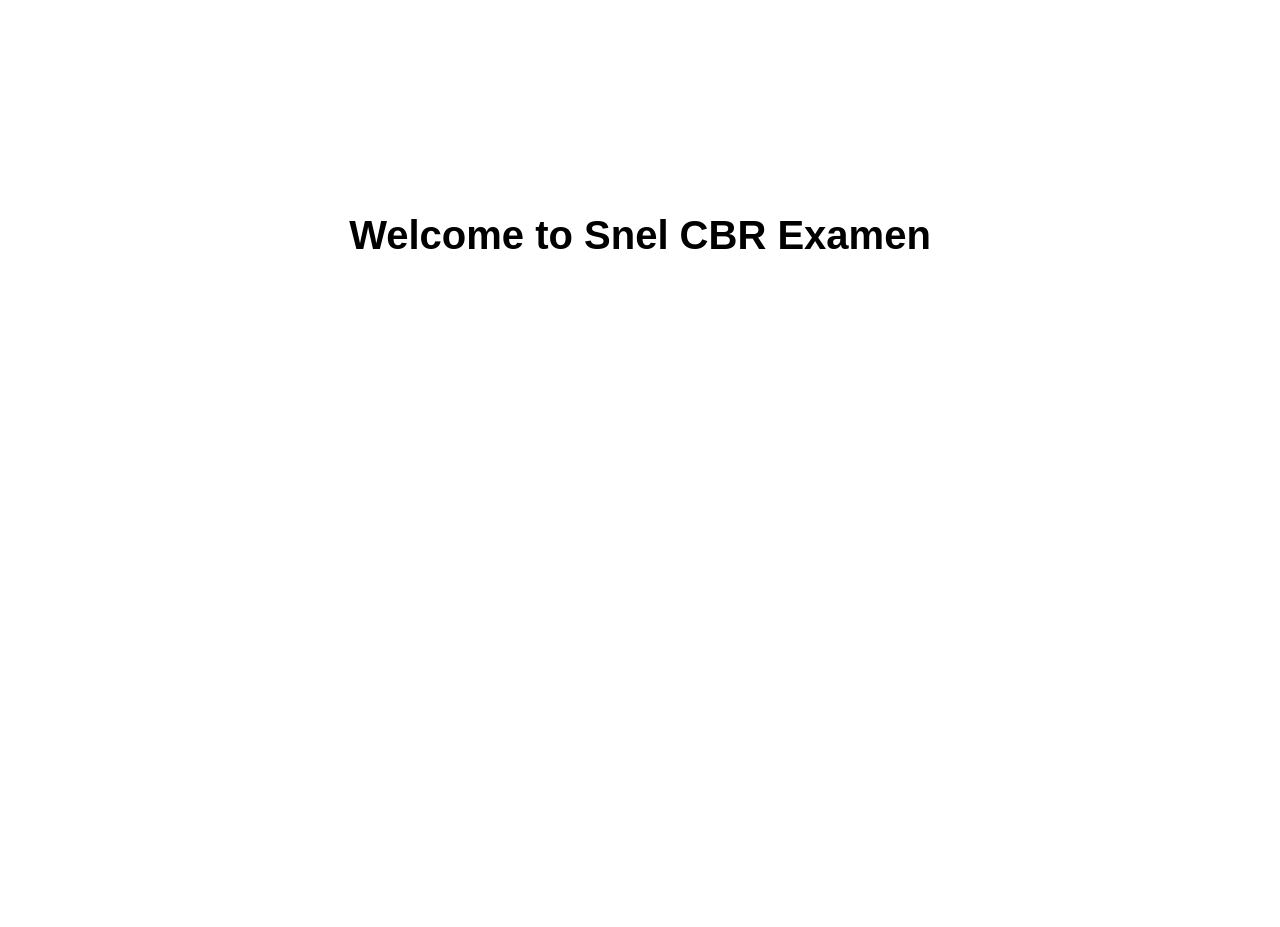
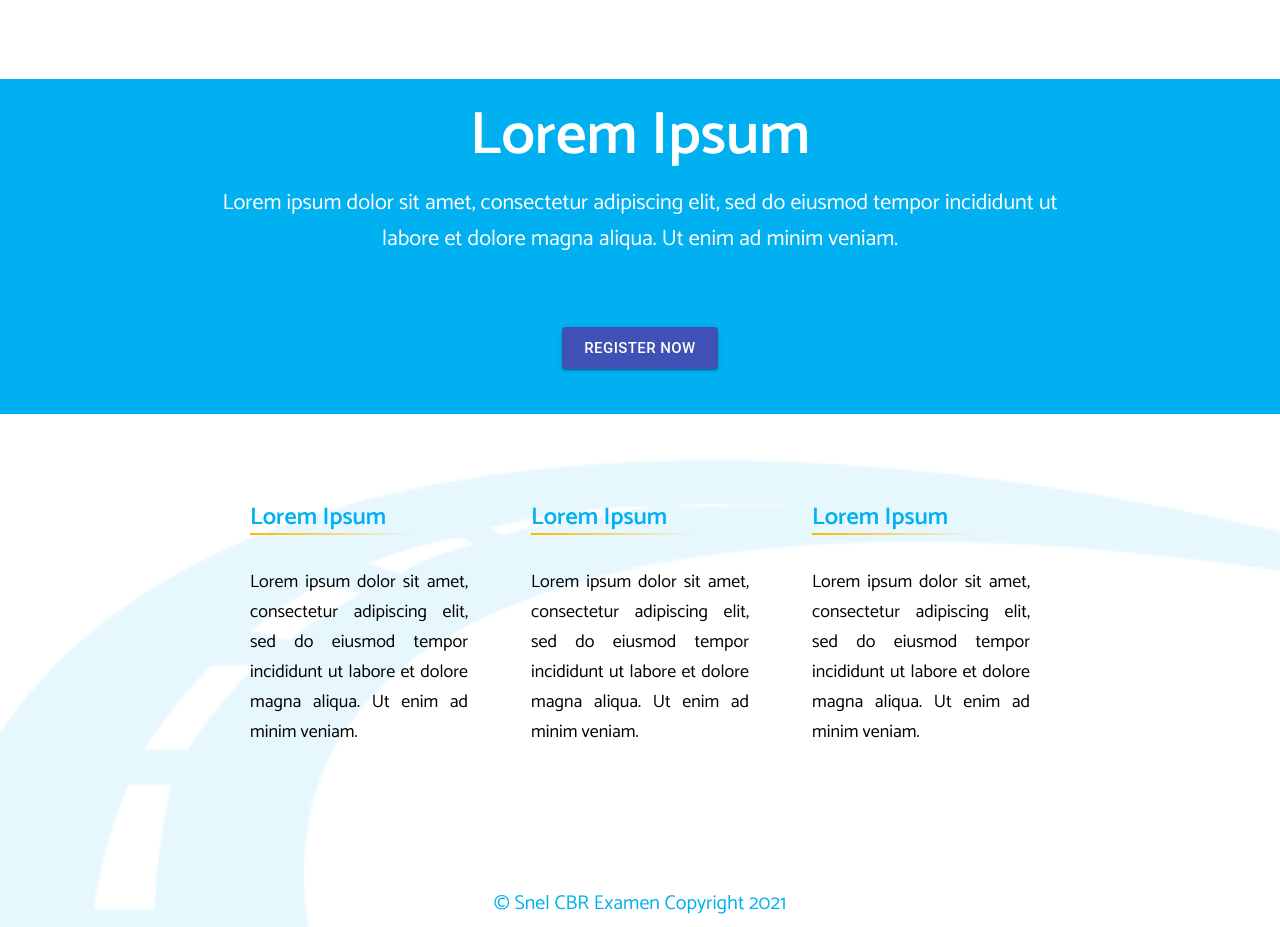
Before and after one commit to uaiuaief/dutch-driving-tests, a React (Create React App) app in the folder frontend/: page / in a window 1280 px wide. Before the commit the page ends 800 px from the top, so only its background shows below. Built offline with nearby package versions, Linux system fonts and the light colour scheme; no server answers; a web font is replaced by a local one.

Commit message:
finished landing page

```diff
--- a/frontend/src/App.js
+++ b/frontend/src/App.js
@@ -5,19 +5,8 @@ import LoginPage from './Components/Pages/LoginPage'
 import SignupPage from './Components/Pages/SignupPage'
 import ForgotPasswordPage from './Components/Pages/ForgotPasswordPage'
 import ResetPasswordPage from './Components/Pages/ResetPasswordPage'
+import HomePage from './Components/Pages/HomePage'
 import Navbar from './Components/Navbar'
-
-const HomePage = () => (
-  <div style={{
-    textAlign: "center",
-    marginTop: "150px",
-    font: "20px sans-serif",
-  }}>
-    <h1>
-      Welcome to Snel CBR Examen
-    </h1>
-  </div>
-)
 
 function App() {
   return (
--- /dev/null
+++ b/frontend/src/Assets/HomePage.css
@@ -0,0 +1,82 @@
+#home-page {
+    background: url('./images/background.png') no-repeat;
+    background-size: cover;
+    background-position-y: 380px;
+    background-attachment: fixed;
+}
+
+#home-page .banner {
+    margin-top: 16px;
+    padding-top: 8px;
+    color: white;
+    background-color: #00B0F0;
+    text-align: center;
+    height: 335px;
+}
+
+#home-page .banner h1 {
+    font-size: 60px;
+    font-weight: 700;
+}
+
+#home-page .banner p {
+    font-size: 22px;
+    line-height: 36px;
+    width: 850px;
+    margin: auto;
+}
+
+#home-page .banner .btn {
+    margin-top: 70px;
+}
+
+#home-page .content {
+}
+
+#home-page .content .flex {
+    width: 780px;
+    margin: auto;
+    margin-top: 84px;
+    display: flex;
+}
+
+#home-page .content .flex .block {
+    width: 220px;
+}
+
+#home-page .content .flex .block:not(:last-child) {
+    margin-right: 63px;
+
+}
+
+#home-page .content .flex .block h1 {
+    color: #00B0F0;
+    margin-bottom: 30px;
+    position: relative;
+}
+
+#home-page .content .flex .block h1::after {
+    position: absolute;
+    bottom: 2px;
+    content: "";
+    display: block;
+    width: 160px;
+    height: 2px;
+    background-image: linear-gradient(to right, rgba(255, 182, 0, 1), rgba(255, 182, 0, 0.03));
+
+}
+
+#home-page .content .flex .block p {
+    font-size: 18px;
+    line-height: 30px;
+    display: flex;
+    text-align: justify;
+}
+
+#home-page .footer {
+    font-size: 20px;
+    margin-top: 140px;
+    padding-bottom: 7px;
+    text-align: center;
+    color: #00B0F0;
+}
--- a/frontend/src/Assets/InstructorDashboard.css
+++ b/frontend/src/Assets/InstructorDashboard.css
@@ -70,7 +70,7 @@
     background-color: #ddd;
     border-radius: 15px;
     padding: 4px 1rem;
-    width: 80px;
+    width: 120px;
     font-weight: bold;
 }
 
--- a/frontend/src/Assets/SignupPage.css
+++ b/frontend/src/Assets/SignupPage.css
@@ -11,7 +11,8 @@
 
 #signup-page .header .cbr-icon-container {
     position: relative;
-    width: 109px;
+    max-width: 109px;
+    min-width: 109px;
     height: 177px;
     background-color: #0588f0;
 }
@@ -19,7 +20,7 @@
 #cbr-icon {
     position: absolute;
     bottom: 10px;
-    left: 6px;
+    left: 10px;
 }
 
 #cloud-lock-icon {
@@ -92,8 +93,16 @@
     margin-right: 40px;
 }
 
+#signup-form .button-container {
+    margin-top: 25px;
+}
+
 #signup-form .btn {
-    margin-top: 30px;
+    margin-top: 25px;
+}
+
+#signup-form .btn:nth-of-type(2) {
+    margin-left: 30px;
 }
 
 #signup-form h2.encrypted {
--- a/frontend/src/Components/Forms/SignupForm.js
+++ b/frontend/src/Components/Forms/SignupForm.js
@@ -188,7 +188,7 @@ const StepOne = ({ values, handleClickShowPassword, handleMouseDownPassword, nex
                             />
                         </div>
                     </div>
-                    <Box mt={"2.0rem"}>
+                    <Box className="button-container">
                         <Button
                             className="btn"
                             size="large"
@@ -299,7 +299,7 @@ const StepTwo = ({ values, handleClickShowPassword, handleMouseDownPassword, pre
                             />
                         </div>
                     </div>
-                    <Box mt={"2.0rem"}>
+                    <Box className="button-container">
                         <Button
                             onClick={() => {
                                 setParentState({
--- /dev/null
+++ b/frontend/src/Components/Pages/HomePage.js
@@ -0,0 +1,63 @@
+import React, { Component } from 'react';
+import Button from '@material-ui/core/Button'
+import "../../Assets/HomePage.css"
+
+
+class HomePage extends Component {
+    render() {
+        return (
+            <section id="home-page">
+                <div className="banner">
+                    <h1>Lorem Ipsum</h1>
+                    <p>
+                        Lorem ipsum dolor sit amet,
+                        consectetur adipiscing elit, sed do eiusmod tempor incididunt
+                        ut labore et dolore magna aliqua. Ut enim ad minim veniam.
+                    </p>
+                    <Button
+                        className="btn"
+                        size="large"
+                        variant="contained"
+                        color="primary"
+                        type="submit"
+                    >
+                        Register Now
+                    </Button>
+                </div>
+                <div className="content">
+                    <div className="flex">
+                        <div className="block">
+                            <h1>Lorem Ipsum</h1>
+                            <p>
+                                Lorem ipsum dolor sit amet,
+                                consectetur adipiscing elit, sed do eiusmod tempor incididunt ut labore
+                                et dolore magna aliqua. Ut enim ad minim veniam.
+                            </p>
+                        </div>
+                        <div className="block">
+                        <h1>Lorem Ipsum</h1>
+                        <p>
+                            Lorem ipsum dolor sit amet,
+                            consectetur adipiscing elit, sed do eiusmod tempor incididunt ut labore
+                            et dolore magna aliqua. Ut enim ad minim veniam.
+                        </p>
+                        </div>
+                        <div className="block">
+                            <h1>Lorem Ipsum</h1>
+                            <p>
+                                Lorem ipsum dolor sit amet,
+                                consectetur adipiscing elit, sed do eiusmod tempor incididunt ut labore
+                                et dolore magna aliqua. Ut enim ad minim veniam.
+                            </p>
+                        </div>
+                    </div>
+                    <div className="footer">
+                        © Snel CBR Examen Copyright 2021
+                    </div>
+                </div>
+            </section>
+        )
+    }
+}
+
+export default HomePage
```
